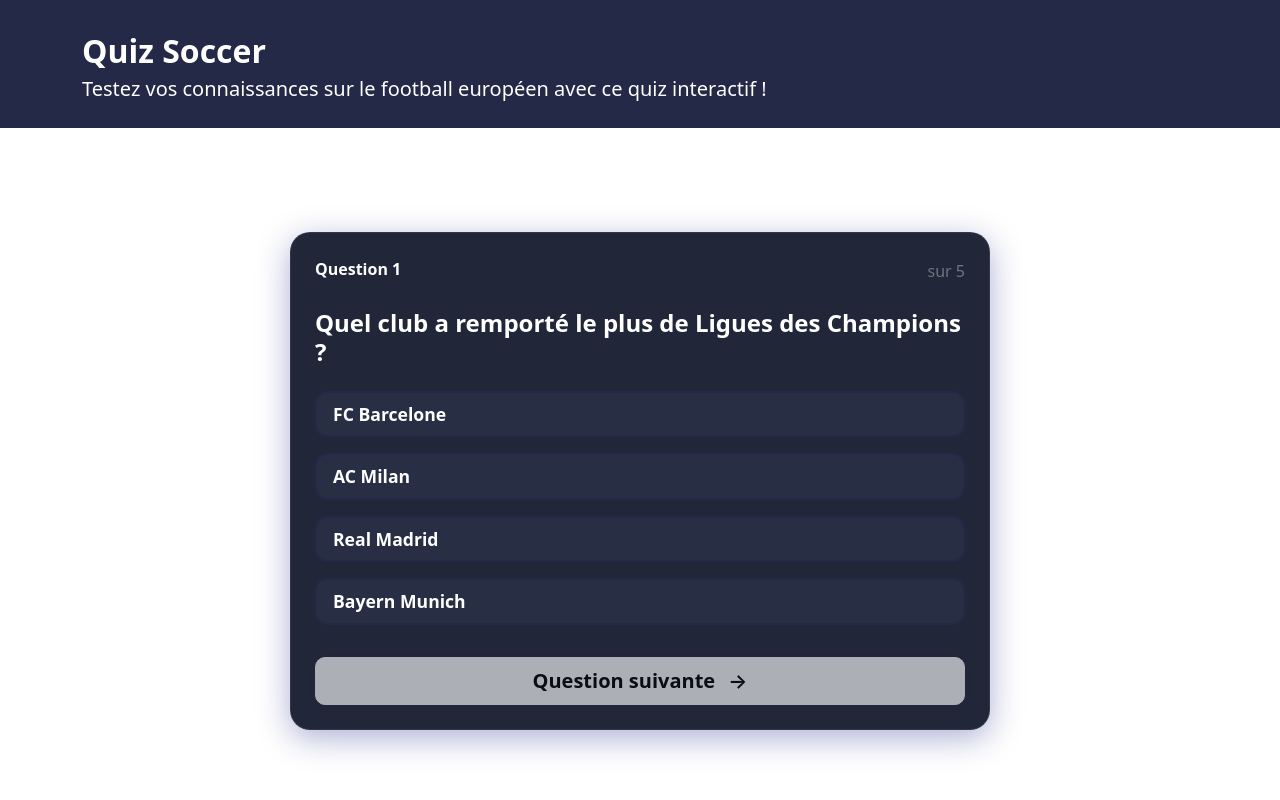
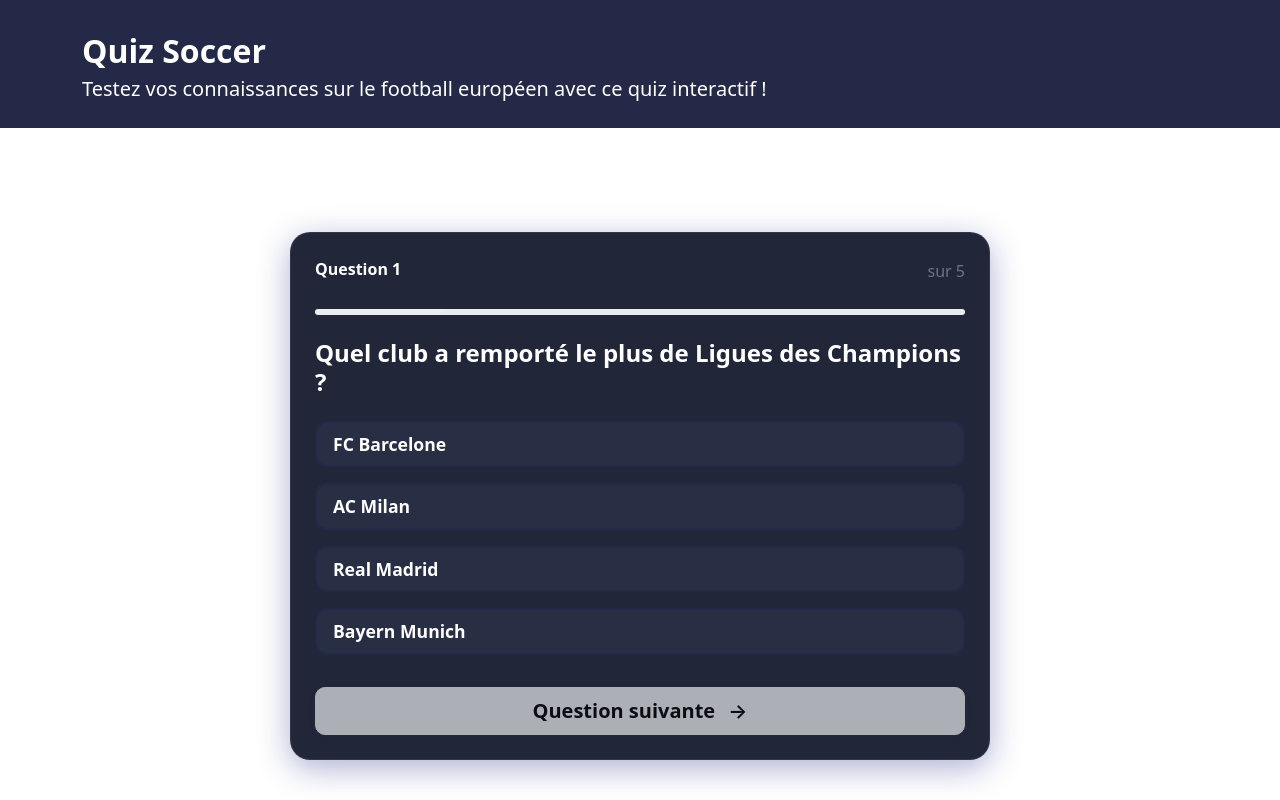
Before and after one commit to mas7667/testQuiz, a Vue app: page / in a window 1280 px wide. Built offline with nearby package versions, Linux system fonts and the light colour scheme.

Commit message:
feat: improve quiz accessibility and project metadata (#1)

```diff
--- a/package.json
+++ b/package.json
@@ -1,5 +1,5 @@
 {
-  "name": "test1",
+  "name": "quiz-soccer",
   "version": "0.0.0",
   "private": true,
   "type": "module",
--- a/src/App.vue
+++ b/src/App.vue
@@ -17,6 +17,9 @@
               <span>sur {{ questions.length }}</span>
             </div>
           </div>
+          <div class="progress mb-4" style="height: 6px" role="progressbar" :aria-valuenow="currentQuestionIndex + 1" aria-valuemin="1" :aria-valuemax="questions.length">
+            <div class="progress-bar bg-gradient" :style="{ width: ((currentQuestionIndex + 1) / questions.length * 100) + '%' }"></div>
+          </div>
           <div class="mb-4">
             <h2 class="fw-bold text-white mb-3" style="font-size: 1.5rem">
               {{ currentQuestion.question }}
@@ -28,6 +31,8 @@
                 v-for="(choice, index) in currentQuestion.choices"
                 :key="index"
                 @click="selectAnswer(index)"
+                :aria-pressed="selectedAnswer === index"
+                :disabled="selectedAnswer !== null"
                 :class="getChoiceClass(index)"
                 style="font-size: 1.1rem"
               >
```
Also changed, not shown: 2 other files (tests, documents, lock files or other folders).
